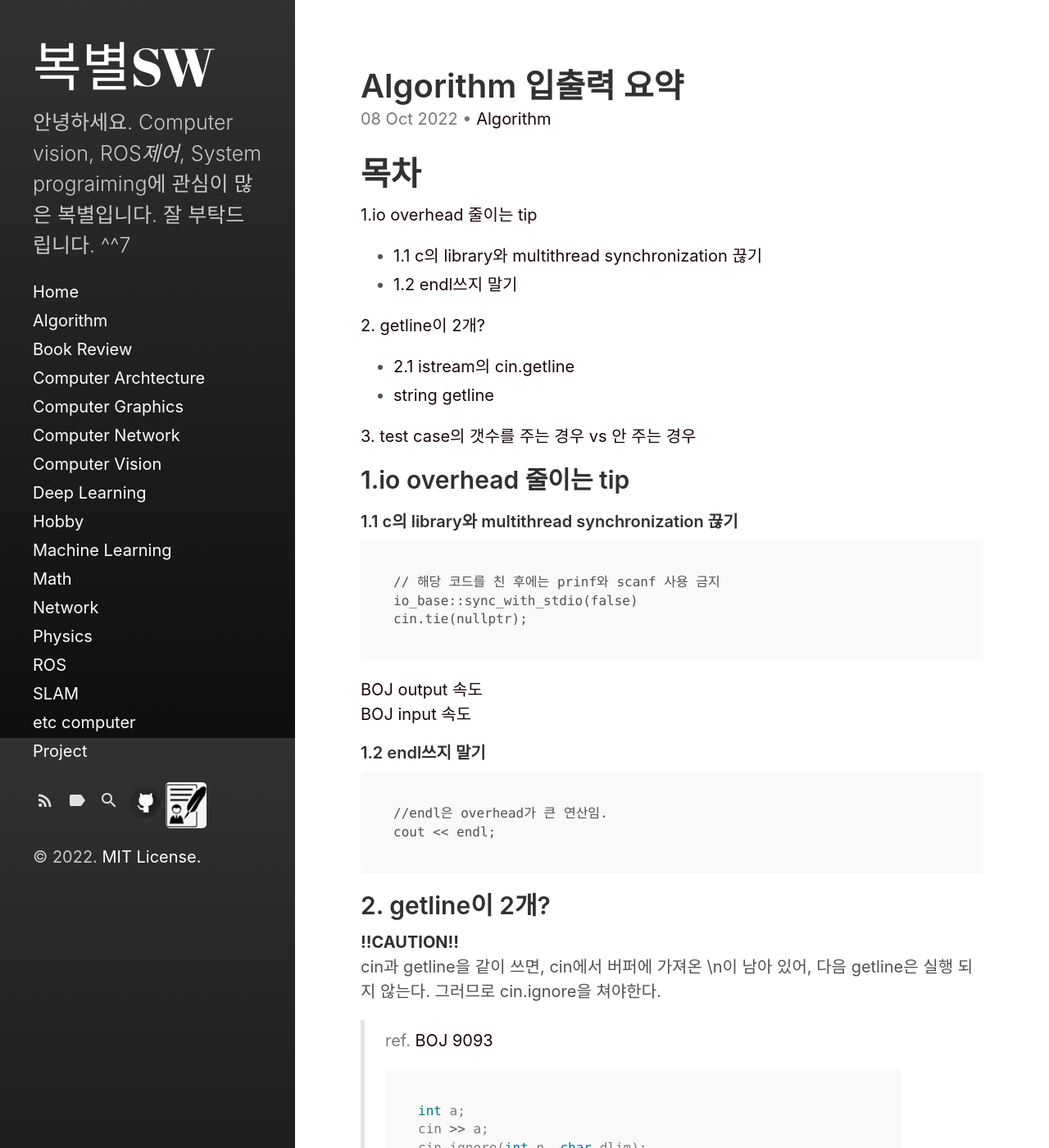
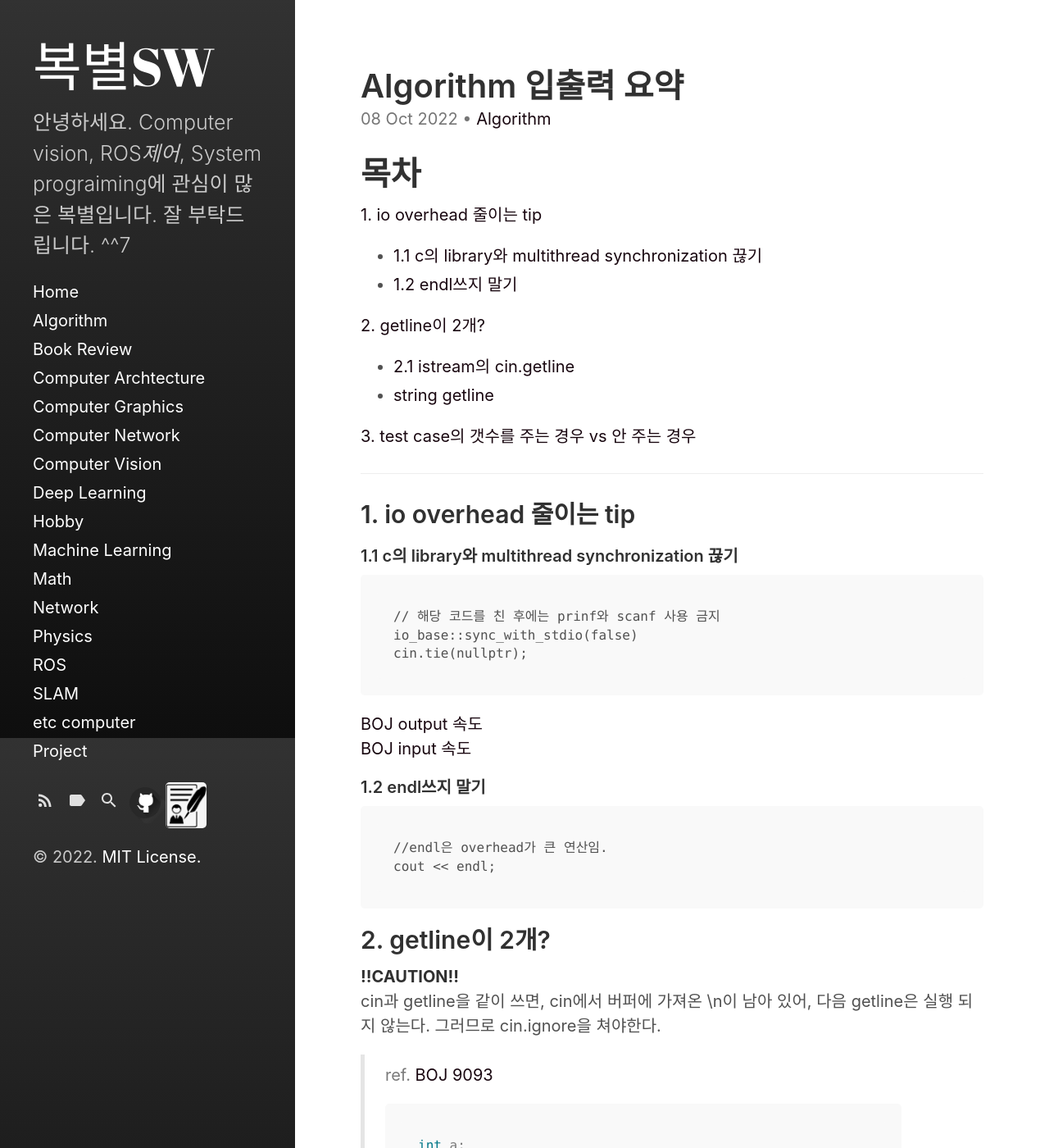
Before and after one commit to luckydipper/luckydipper.github.io, a Jekyll site: the page built from _posts/2022-10-08-Algorithm-IO.md, in a window 1280 px wide and 1400 px high. Shown: the whole window at 82% size. Built offline with Jekyll 4.4.1, drawn with Linux system fonts in a browser that asks for light colours; formulas are drawn with MathJax 3; some of the changed lines change nothing that is shown; some of the changed text lies outside the part shown.

Commit message:
[COMPLEMENT] - horizontal line

````diff
--- a/_posts/2022-10-08-Algorithm-IO.md
+++ b/_posts/2022-10-08-Algorithm-IO.md
@@ -13,7 +13,7 @@ comments: true
 ---
 
 # 목차
-[1.io overhead 줄이는 tip](#1io-overhead-줄이는-tip) <br>
+[1. io overhead 줄이는 tip](#1io-overhead-줄이는-tip) <br>
   * [1.1 c의 library와 multithread synchronization 끊기](#11-c의 library와-multithread-synchronization-끊기)<br>
   * [1.2 endl쓰지 말기](#12-endl쓰지-말기)<br>
 
@@ -24,7 +24,9 @@ comments: true
 
 [3. test case의 갯수를 주는 경우 vs 안 주는 경우](#3-test-case의-갯수를 주는-경우-vs-안-주는-경우)
 
-## 1.io overhead 줄이는 tip
+---
+
+## 1. io overhead 줄이는 tip
 #### 1.1 c의 library와 multithread synchronization 끊기
 ```
 // 해당 코드를 친 후에는 prinf와 scanf 사용 금지
@@ -54,7 +56,7 @@ string sentense;
 getline(cin, sentense);
 ```
 
-#### 2.1 stream의 cin.getlinei
+#### 2.1 istream의 cin.getline
 dlim의 앞까지 읽는다. 이때 c style의 array를 사용해서, '\0', EOL이 나올 때 까지 읽는다.
 ```c
 istream& cin.getline(char* str, streamsize n)
````
